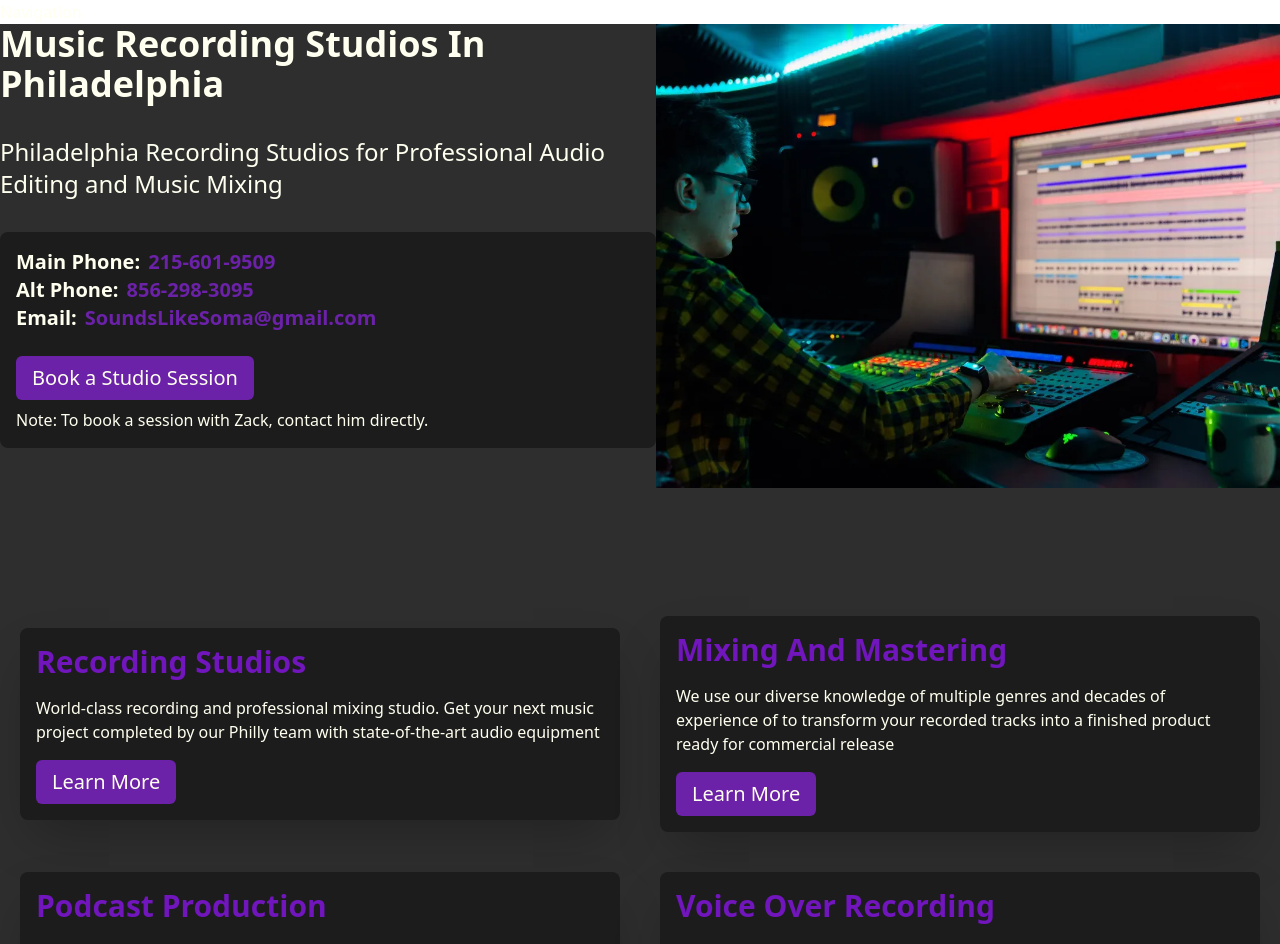
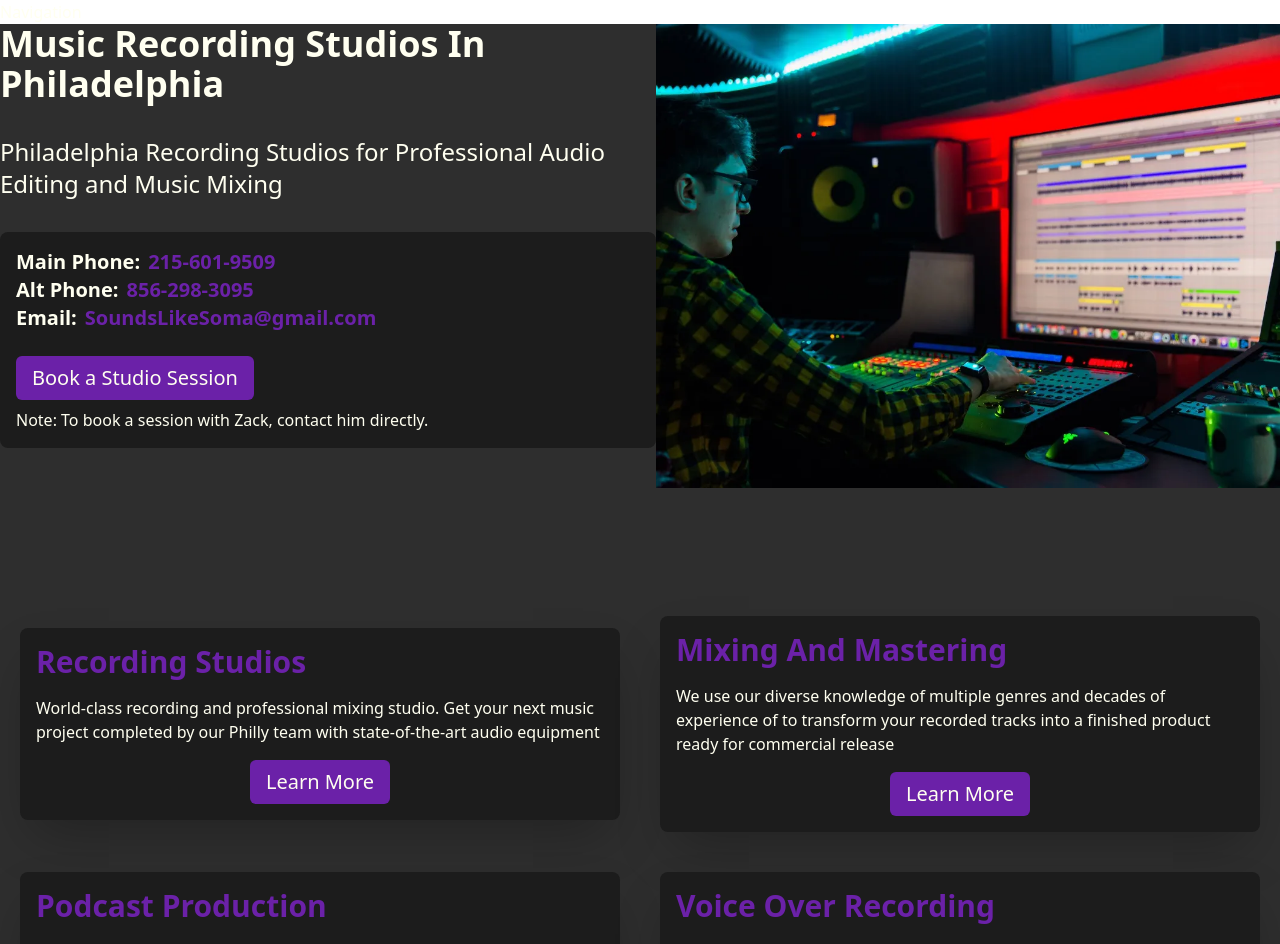
Before and after one commit to zackhanni/sounds-like-soma, a Next.js app: page / in a window 1280 px wide. Shown: the top 944 px of the page. Built offline with nearby package versions, Linux system fonts and the light colour scheme.

Commit message:
update colors

```diff
--- a/app/components/Services.tsx
+++ b/app/components/Services.tsx
@@ -24,11 +24,13 @@ export default function Services() {
             }`}
           >
             <Link href={service.link}>
-              <h2 className="text-3xl pb-4 text-[#7115bc] font-bold">
+              <h2 className="text-3xl pb-4 text-purple-800 font-bold">
                 {service.title}
               </h2>
               <p className="pb-4">{service.description}</p>
-              <Button link={service.link} name="Learn More" />
+              <div className="grid place-items-center">
+                <Button link={service.link} name="Learn More" />
+              </div>
             </Link>
           </div>
         );
```
